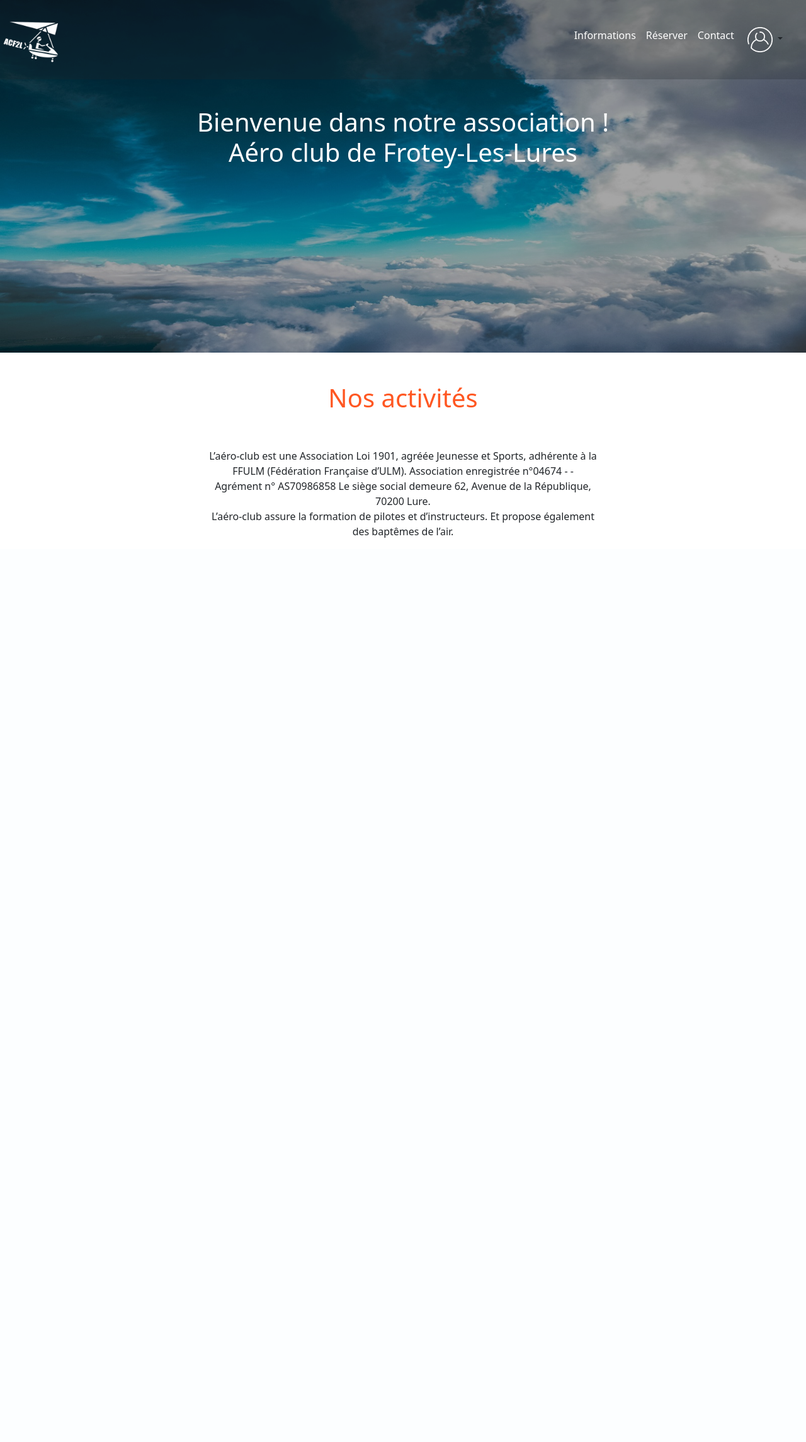
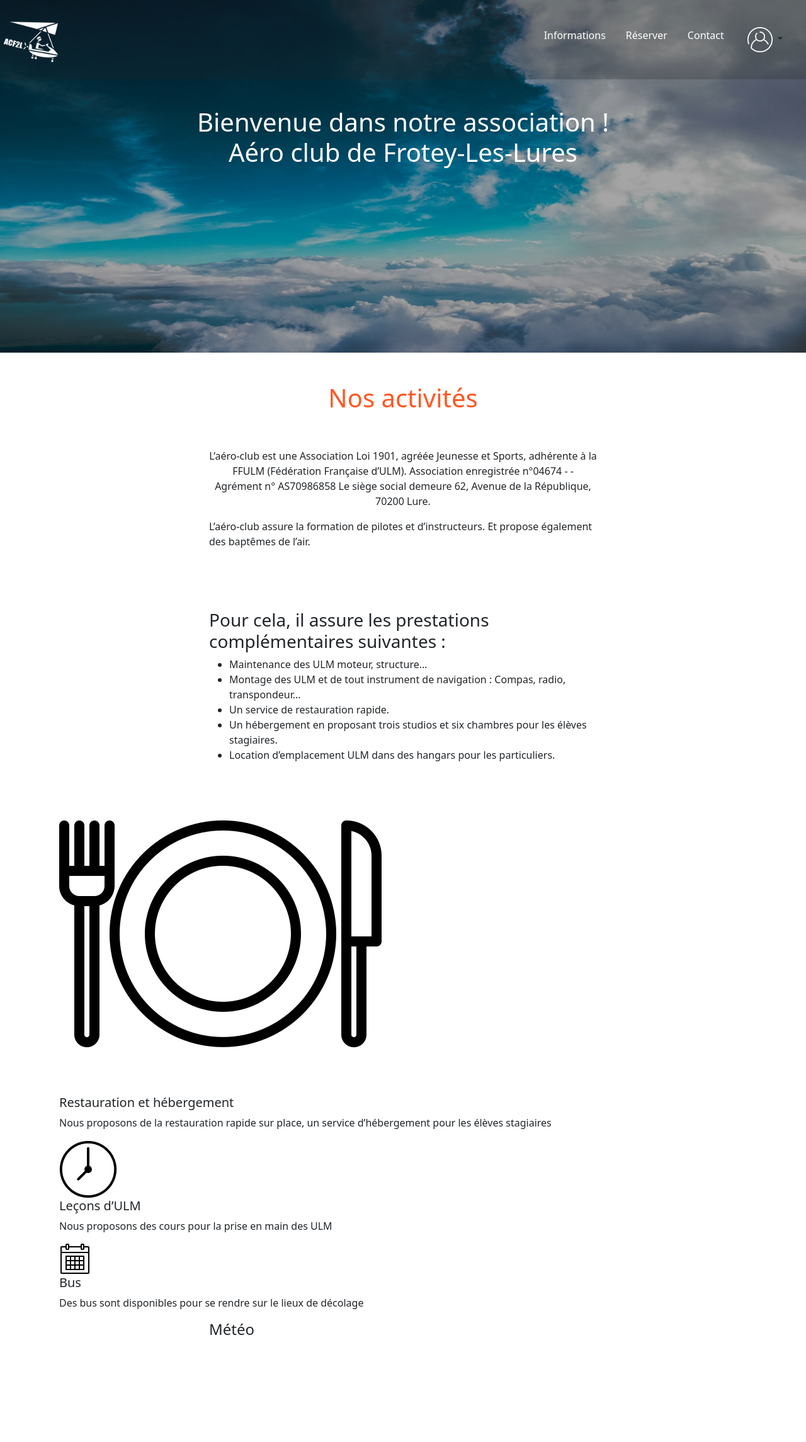
Before and after one commit to FAUPINRemi/SAE303, a PHP site: page / in a window 1280 px wide. Shown: the whole page at 63% size. Before the commit the page ends 854 px from the top, so only its background shows below. Run offline with PHP 8.4, Linux system fonts and the light colour scheme; grey boxes are pictures that could not be loaded.

Commit message:
navmodif+ajoutpageaccueil

```diff
--- a/index.php
+++ b/index.php
@@ -15,26 +15,27 @@
     </button>
 
     <div class="collapse navbar-collapse text-white z-3 container" id="navbarSupportedContent">
-        <!-- Left links -->
-        <ul class="navbar-nav ms-auto mb-2 mb-lg-0 text-white p-10 ">
+
+        <ul class="navbar-nav ms-auto mb-2 mb-lg-0 text-white p-10 nav-underline">
             <li class="nav-item">
-                <a class="nav-link active text-white" aria-current="page" href="#">Informations</a>
+                <a class="nav-link text-white text-reset" aria-current="page" href="#sectioninfo">Informations</a>
             </li>
             <li class="nav-item">
-                <a class="nav-link text-white" href="#">Réserver</a>
+                <a class="nav-link text-white text-reset" href="#">Réserver</a>
             </li>
             <li class="nav-item">
-                <a class="nav-link text-white" href="#">Contact</a>
+                <a class="nav-link text-white text-reset" href="#">Contact</a>
             </li>
-            <!-- Navbar dropdown -->
+
             <div class="btn-group">
                 <button type="button" class="btn dropdown-toggle" data-bs-toggle="dropdown" aria-expanded="false">
                     <img style="width: 40px; height: 40px;" src="./ACF2L/images/Log_white_icon.png" alt="logicon">
                 </button>
-                <ul class="dropdown-menu bg-dark bg-opacity-25 container dropdown-menu-end">
-                    <li><a class="dropdown-item text-white" href="#">Login</a></li>
+                <ul class="dropdown-menu bg-dark bg-opacity-25 container dropdown-menu-end w-100">
+                    <li><a class="dropdown-item text-white text-reset" href="connexion.php">Se connecter</a></li>
+                    <li><a class="dropdown-item text-white text-reset" href="connexion.php">S'inscrire</a></li>
                     <li><hr class="dropdown-divider"></li>
-                    <li><a class="dropdown-item text-white" href="#">Consulter réservations</a></li>
+                    <li><a class="dropdown-item text-white text-reset" href="#">Admin réservations</a></li>
                 </ul>
             </div>
         </ul>
@@ -58,7 +59,7 @@
         <div class="carousel-item">
             <img style="filter: brightness(65%);" src="./ACF2L/images/slide-3.jpg" class="d-block w-100" alt="Slide3">
             <div class="carousel-caption position-absolute top-50 start-50 translate-middle text-center w-100">
-                <h1>Venez piloter un ULM !</h1>
+                <h1>Venez piloter un ULM !<br></h1>
                 <button class="btn btn-outline-light">Réserver maintenant !</button>
             </div>
         </div>
@@ -68,8 +69,50 @@
 <div class="container mx-auto bg-white z-10 w-50 mt-5">
     <h1 class="text-center" style="color: #FF5722;">Nos activités <br><br></h1>
     <p class="text-center" >L’aéro-club est une Association Loi 1901, agréée Jeunesse et Sports, adhérente à la FFULM (Fédération Française d’ULM). Association enregistrée n°04674 - - Agrément n° AS70986858 Le siège social demeure 62, Avenue de la République, 70200 Lure.
-        <br>L’aéro-club assure la formation de pilotes et d’instructeurs. Et propose également des baptêmes de l’air.</p>
+        <br><p class="font-weight-bold">L’aéro-club assure la formation de pilotes et d’instructeurs. Et propose également des baptêmes de l’air.</p></p>
 </div>
 
+<div class="container mx-auto bg-white z-10 w-50 mt-5 pt-5">
+    <h3>Pour cela, il assure les prestations complémentaires suivantes :<br></h3>
+    <ul>
+        <li>
+        Maintenance des ULM moteur, structure…
+        </li>
+        <li>
+        Montage des ULM et de tout instrument de navigation : Compas, radio, transpondeur…
+        </li>
+        <li>
+        Un service de restauration rapide.
+        </li>
+        <li>
+        Un hébergement en proposant trois studios et six chambres pour les élèves stagiaires.
+        </li>
+        <li>
+        Location d’emplacement ULM dans des hangars pour les particuliers.
+        </li>
+    </ul>
+</div>
+<div id="sectioninfo"></div>
+<div class="container">
+    <div class="container" id="section1">
+    <img src="./ACF2L/images/restauranticon.png" alt="iconrestaurant">
+    <h5>Restauration et hébergement</h5>
+    <p>Nous proposons de la restauration rapide sur place, un service d’hébergement pour les élèves stagiaires</p>
+    </div>
+    <div class="container" id="section2">
+    <img src="./ACF2L/images/clockicon.png" alt="iconorloge">
+    <h5>Leçons d’ULM</h5>
+    <p>Nous proposons des cours pour la prise en main des ULM</p>
+    </div>
+    <div class="container" id="section3">
+    <img src="./ACF2L/images/calendriericon.png" alt="iconcalendrier">
+    <h5>Bus</h5>
+    <p>Des bus sont disponibles pour se rendre sur le lieux de décolage</p>
+    </div>
+</div>
+<div class="container w-50 mx-auto">
+    <h4>Météo</h4>
+<iframe id="widget_autocomplete_preview"  class="w-100 h-50"  frameborder="0" src="https://meteofrance.com/widget/prevision/772840"></iframe>
+    </div>
 </body>
 </html>
```
Also changed, not shown: ACF2L/images/calendriericon.png (added), ACF2L/images/clockicon.png (added), ACF2L/images/restauranticon.png (added).
